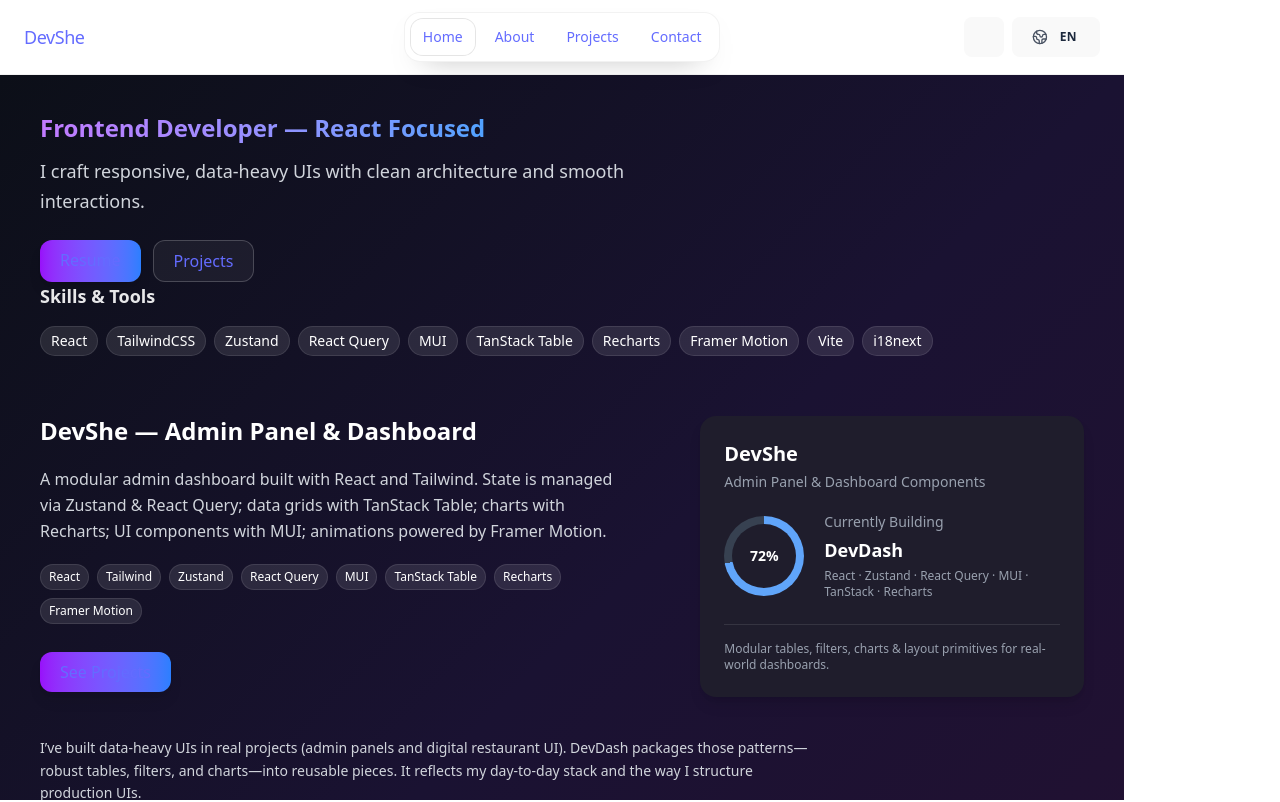
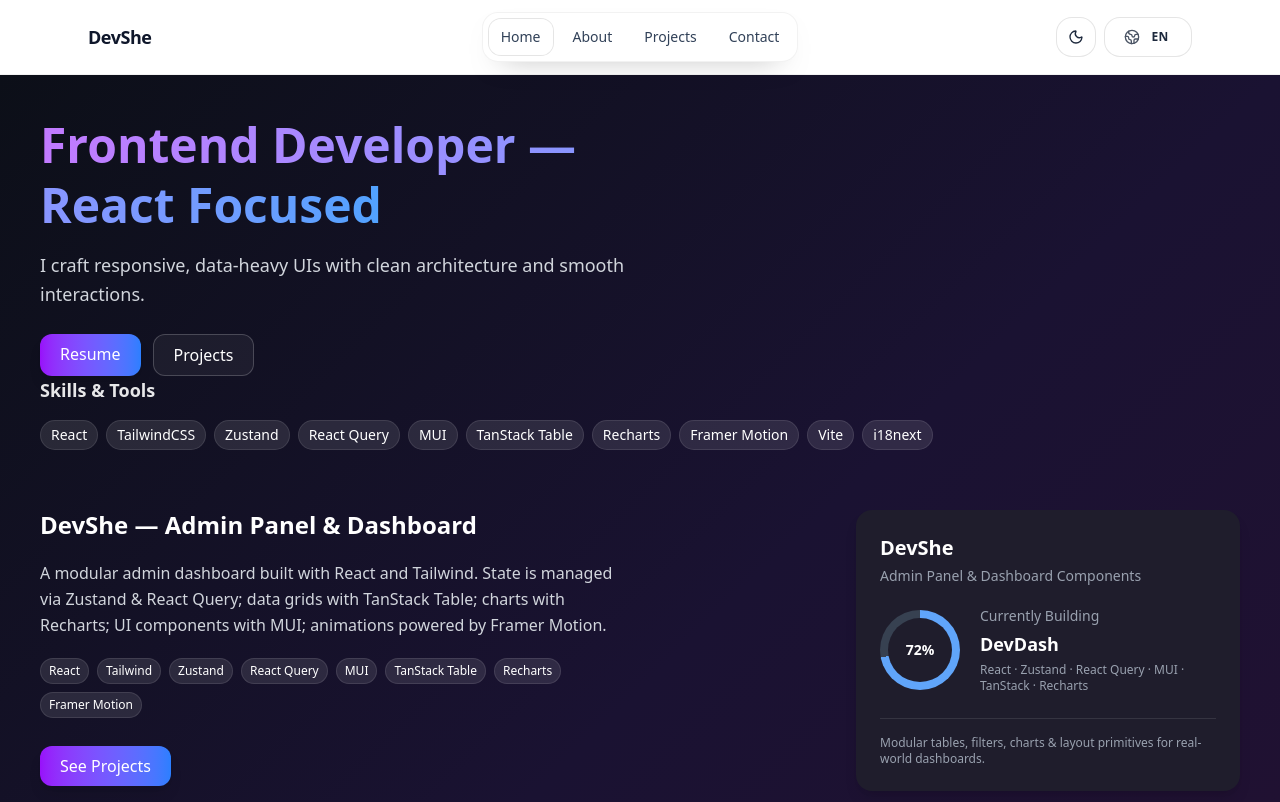
Before and after one commit to malih99/DevShe, a React (Vite) app: page / in a window 1280 px wide. Shown: the top 802 px of the page. Built offline with nearby package versions, Linux system fonts and the light colour scheme.

Commit message:
chore(css): remove Vite defaults and keep minimal Tailwind-friendly reset

```diff
--- a/src/index.css
+++ b/src/index.css
@@ -1,96 +1,51 @@
 @import "tailwindcss";
 @custom-variant dark (&:where(.dark, .dark *));
 
-/* Reset های خیلی حداقلی */
+/* -----------------------------
+   Minimal reset (Tailwind-friendly)
+------------------------------ */
 html,
 body,
 #root {
   height: 100%;
 }
-html,
-body {
-  margin: 0;
-  padding: 0;
-  overflow-x: hidden;
-  box-sizing: border-box;
-}
 
-/* اختیاری: ترنزیشن‌های نرم */
-* {
-  transition: background-color 0.2s ease, color 0.2s ease,
-    border-color 0.2s ease;
-}
-@media (prefers-reduced-motion: reduce) {
-  * {
-    transition: none !important;
-  }
-}
-
-:root {
-  font-family: system-ui, Avenir, Helvetica, Arial, sans-serif;
-  line-height: 1.5;
-  font-weight: 400;
-
-  color-scheme: light dark;
-  color: rgba(255, 255, 255, 0.87);
-  background-color: #242424;
-
-  font-synthesis: none;
+html {
+  -webkit-text-size-adjust: 100%;
   text-rendering: optimizeLegibility;
   -webkit-font-smoothing: antialiased;
   -moz-osx-font-smoothing: grayscale;
 }
 
-a {
-  font-weight: 500;
-  color: #646cff;
-  text-decoration: inherit;
-}
-a:hover {
-  color: #535bf2;
+*,
+*::before,
+*::after {
+  box-sizing: border-box;
 }
 
 body {
   margin: 0;
-  display: flex;
-  place-items: center;
   min-width: 320px;
-  min-height: 100vh;
+  overflow-x: hidden;
+  /* Let Tailwind handle background/text colors per page */
+  font-family: system-ui, -apple-system, Segoe UI, Roboto, Helvetica, Arial,
+    "Apple Color Emoji", "Segoe UI Emoji";
+  line-height: 1.5;
 }
 
-h1 {
-  font-size: 1.5rem;
-  line-height: 1.1;
+/* Optional: nicer selection (safe) */
+::selection {
+  background: rgba(99, 102, 241, 0.25);
 }
 
-button {
-  border-radius: 8px;
-  border: 1px solid transparent;
-  padding: 0.6em 1.2em;
-  font-size: 1em;
-  font-weight: 500;
-  font-family: inherit;
-  background-color: #1a1a1a;
-  cursor: pointer;
-  transition: border-color 0.25s;
-}
-button:hover {
-  border-color: #646cff;
-}
-button:focus,
-button:focus-visible {
-  outline: 4px auto -webkit-focus-ring-color;
-}
-
-@media (prefers-color-scheme: light) {
-  :root {
-    color: #213547;
-    background-color: #ffffff;
-  }
-  a:hover {
-    color: #747bff;
-  }
-  button {
-    background-color: #f9f9f9;
+/* Optional: reduce motion (keep only if you use animations heavily) */
+@media (prefers-reduced-motion: reduce) {
+  *,
+  *::before,
+  *::after {
+    animation-duration: 0.001ms !important;
+    animation-iteration-count: 1 !important;
+    transition-duration: 0.001ms !important;
+    scroll-behavior: auto !important;
   }
 }
```
